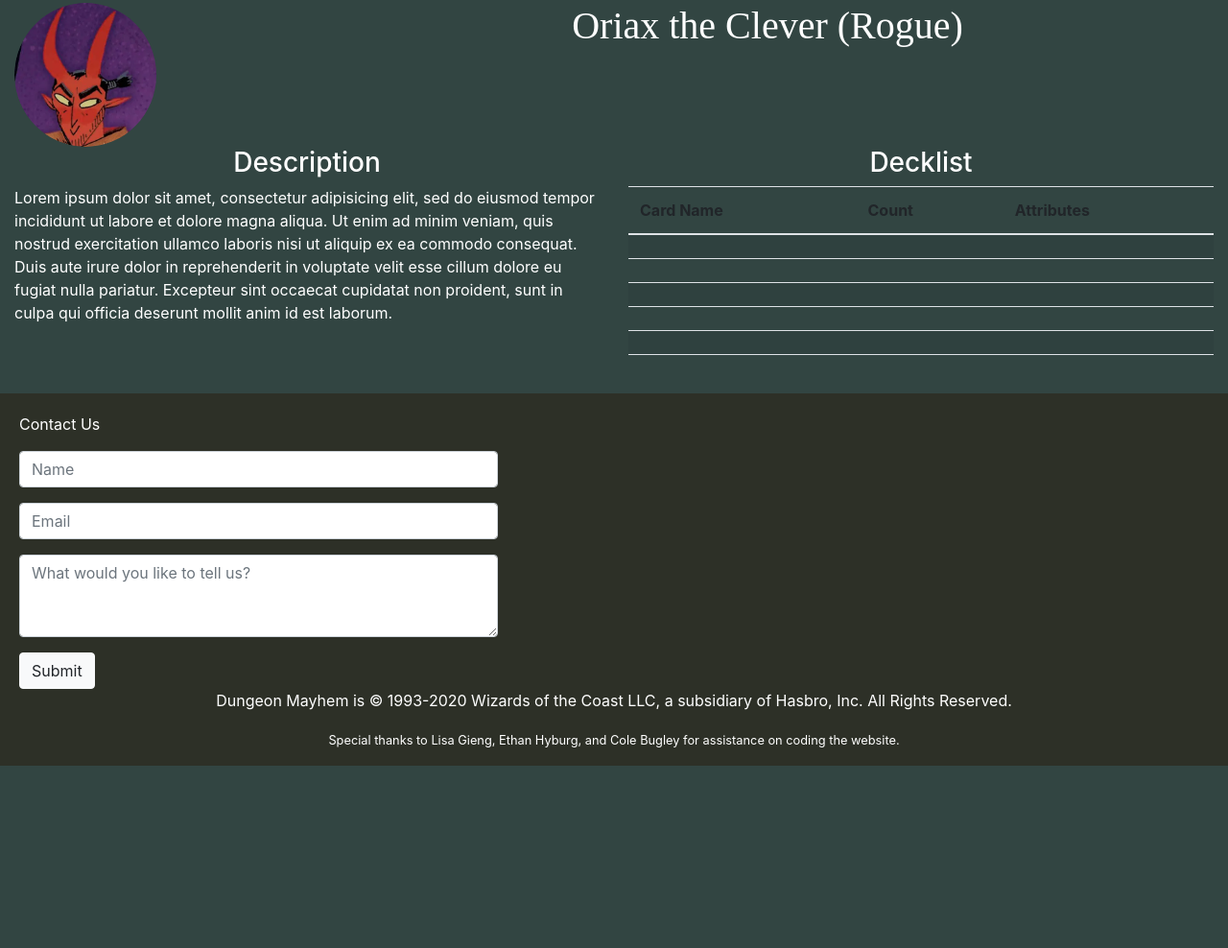
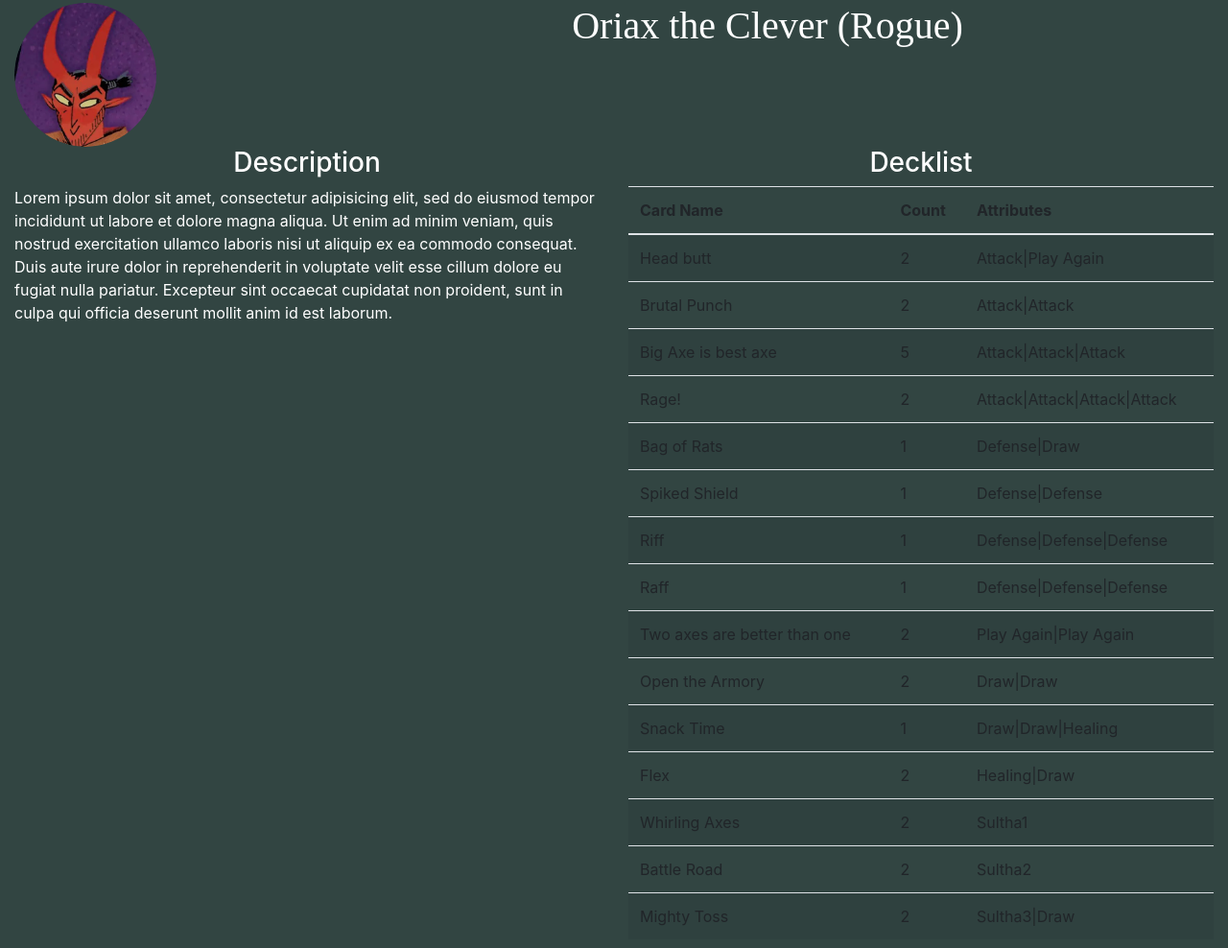
Before and after one commit to NicholasWackowski/VirtualDM, a plain HTML site: page decks/index.html in a window 1280 px wide. Shown: the part 2912-3900 px from the top of the page at 96% size. Before the commit the page ends 3710 px from the top, so only its background shows below. Drawn offline with nearby package versions, Linux system fonts and the light colour scheme.

Commit message:
Update index.html

```diff
--- a/decks/index.html
+++ b/decks/index.html
@@ -365,34 +365,79 @@
           	</thead>
           	<tbody>
           		<tr>
-          			<td></td>
-          			<td></td>
-          			<td></td>
+          			<td>Head butt</td>
+          			<td>2</td>
+          			<td>Attack|Play Again</td>
           		</tr>
           		<tr>
-          			<td></td>
-          			<td></td>
-          			<td></td>
+          			<td>Brutal Punch</td>
+          			<td>2</td>
+          			<td>Attack|Attack</td>
           		</tr>
           		<tr>
-          			<td></td>
-          			<td></td>
-          			<td></td>
+          			<td>Big Axe is best axe</td>
+          			<td>5</td>
+          			<td>Attack|Attack|Attack</td>
           		</tr>
           		<tr>
-          			<td></td>
-          			<td></td>
-          			<td></td>
+          			<td>Rage!</td>
+          			<td>2</td>
+          			<td>Attack|Attack|Attack|Attack</td>
           		</tr>
           		<tr>
-          			<td></td>
-          			<td></td>
-          			<td></td>
+          			<td>Bag of Rats</td>
+          			<td>1</td>
+          			<td>Defense|Draw</td>
           		</tr>
           		<tr>
-          			<td></td>
-          			<td></td>
-          			<td></td>
+          			<td>Spiked Shield</td>
+          			<td>1</td>
+          			<td>Defense|Defense</td>
+          		</tr>
+          		<tr>
+          			<td>Riff</td>
+          			<td>1</td>
+          			<td>Defense|Defense|Defense</td>
+          		</tr>
+          		<tr>
+          			<td>Raff</td>
+          			<td>1</td>
+          			<td>Defense|Defense|Defense</td>
+          		</tr>
+          		<tr>
+          			<td>Two axes are better than one</td>
+          			<td>2</td>
+          			<td>Play Again|Play Again</td>
+          		</tr>
+          		<tr>
+          			<td>Open the Armory</td>
+          			<td>2</td>
+          			<td>Draw|Draw</td>
+          		</tr>
+          		<tr>
+          			<td>Snack Time</td>
+          			<td>1</td>
+          			<td>Draw|Draw|Healing</td>
+          		</tr>
+          		<tr>
+          			<td>Flex</td>
+          			<td>2</td>
+          			<td>Healing|Draw</td>
+          		</tr>
+          		<tr>
+          			<td>Whirling Axes</td>
+          			<td>2</td>
+          			<td>Sultha1</td>
+          		</tr>
+          		<tr>
+          			<td>Battle Road</td>
+          			<td>2</td>
+          			<td>Sultha2</td>
+          		</tr>
+          		<tr>
+          			<td>Mighty Toss</td>
+          			<td>2</td>
+          			<td>Sultha3|Draw</td>
           		</tr>
           	</tbody>
           </table>
```
